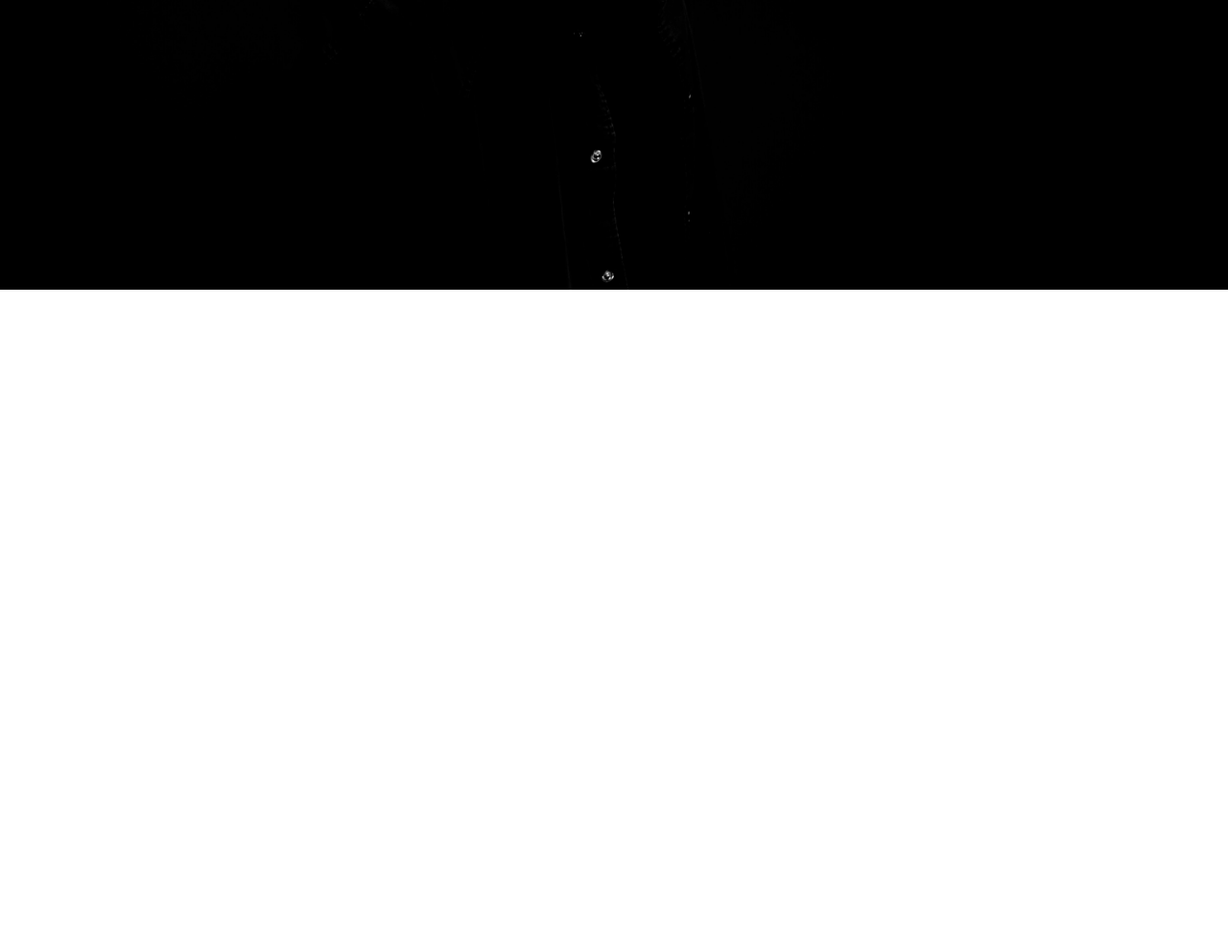
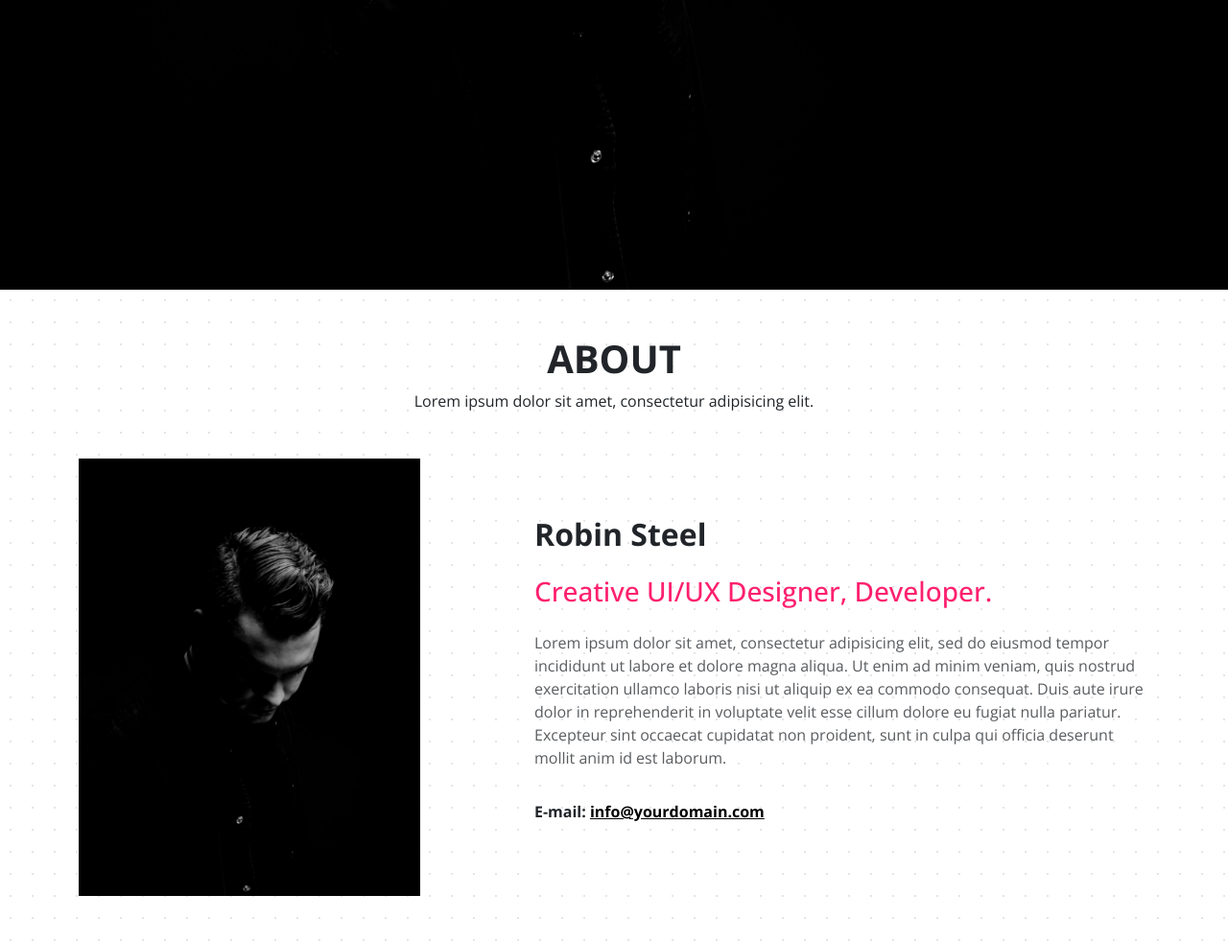
Before and after one commit to MohammedSaed2002/OSAKA, a plain HTML site: page index.html in a window 1280 px wide. Shown: the part 498-1480 px from the top of the page at 96% size. Before the commit the page ends 800 px from the top, so only its background shows below. Drawn offline with nearby package versions, Linux system fonts and the light colour scheme.

Commit message:
About section

```diff
--- a/index.html
+++ b/index.html
@@ -57,6 +57,7 @@
   </div>
 </nav>
 
+<main>
 
 <section class=" hero vh-100">
 
@@ -74,6 +75,35 @@
 
 
 
+<section class="about py-5">
+    <div class="title text-center mb-5">
+     <h2 class="fs-1 fw-bold text-uppercase">About</h2>
+      <p>Lorem ipsum dolor sit amet, consectetur adipisicing elit.</p>
+    </div>
+    <div class="container">
+        <div class="row">
+            <div class="col-md-4">
+                <img src="./img/me.jpg" class="img-fluid" />
+            </div>
+            <div class="col-md-7 offset-1 ">
+                <div class="about-details d-flex flex-column justify-content-center gap-3 h-100">
+                <h3 class="fs-2 fw-bold">Robin Steel</h3>
+                <h4 class="text_primary fs-3">Creative UI/UX Designer, Developer.</h4>
+                <p class="text-muted">Lorem ipsum dolor sit amet, consectetur adipisicing elit, sed do eiusmod tempor incididunt ut labore et dolore magna aliqua. Ut enim ad minim veniam, quis nostrud exercitation ullamco laboris nisi ut aliquip ex ea commodo consequat. Duis aute irure dolor in reprehenderit in voluptate velit esse cillum dolore eu fugiat nulla pariatur. Excepteur sint occaecat cupidatat non proident, sunt in culpa qui officia deserunt mollit anim id est laborum.</p>
+                <p class="fw-bolder">E-mail: <a href="mailto:info@yourdomain.com" class="text-black">info@yourdomain.com</a></p>
+                </div>
+               </div>
+
+        </div>
+
+    </div>
+
+</section>
+
+
+
+</main>
+
 
 
 
--- a/main.css
+++ b/main.css
@@ -3,6 +3,9 @@
         --mainFont:"Open Sans", sans-serif;
 }
 
+.text_primary{
+    color:var(--primaryColor);
+}
 body {
     font-family:var(--mainFont) ;
 }
@@ -25,3 +28,7 @@
 .hero a{
     color: var(--primaryColor);
 }
+
+.about{
+    background-image: url(./img/light_dot.jpg);
+}
```
Also changed, not shown: img/light_dot.jpg (added), img/me.jpg (added).
